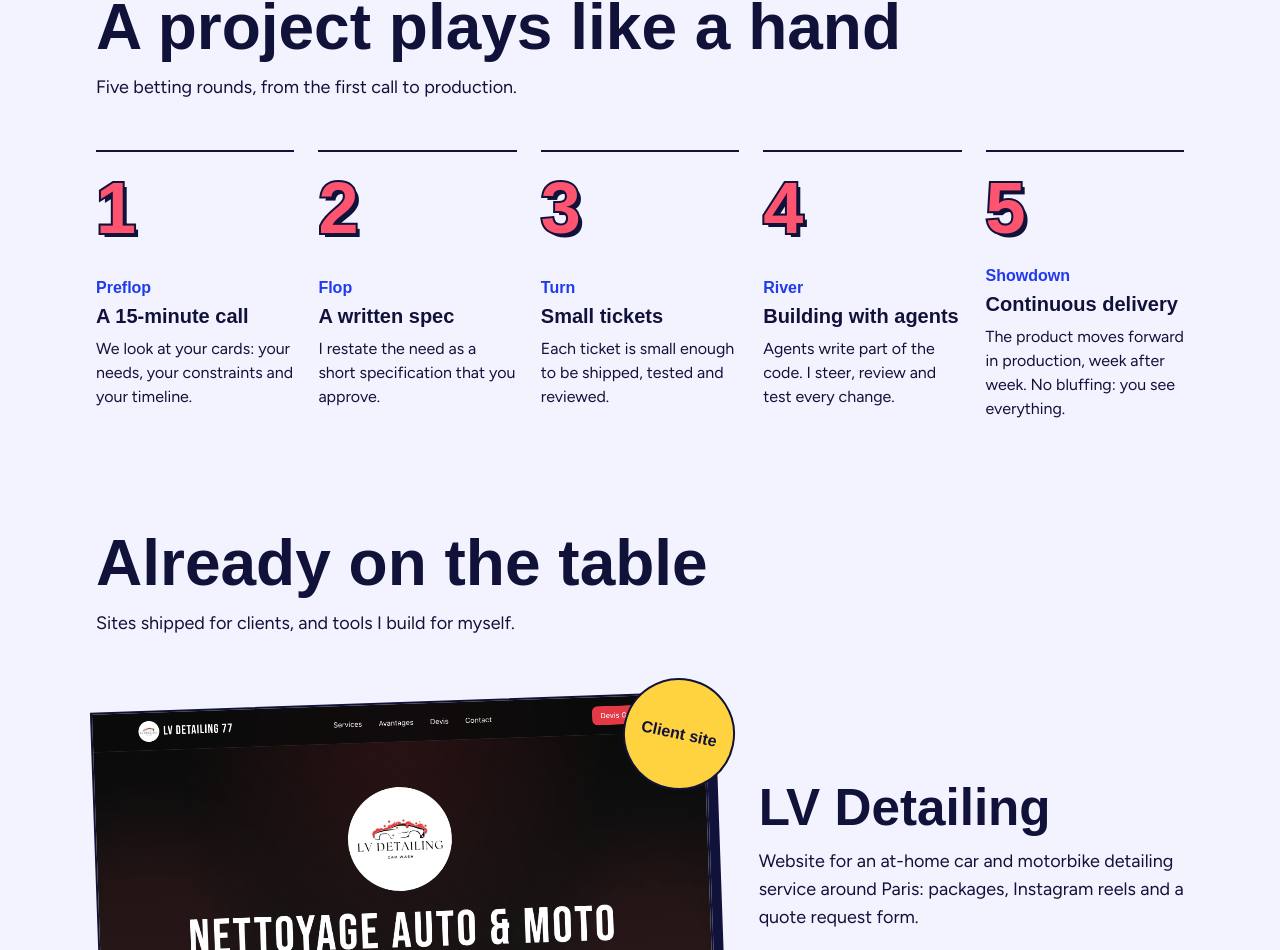
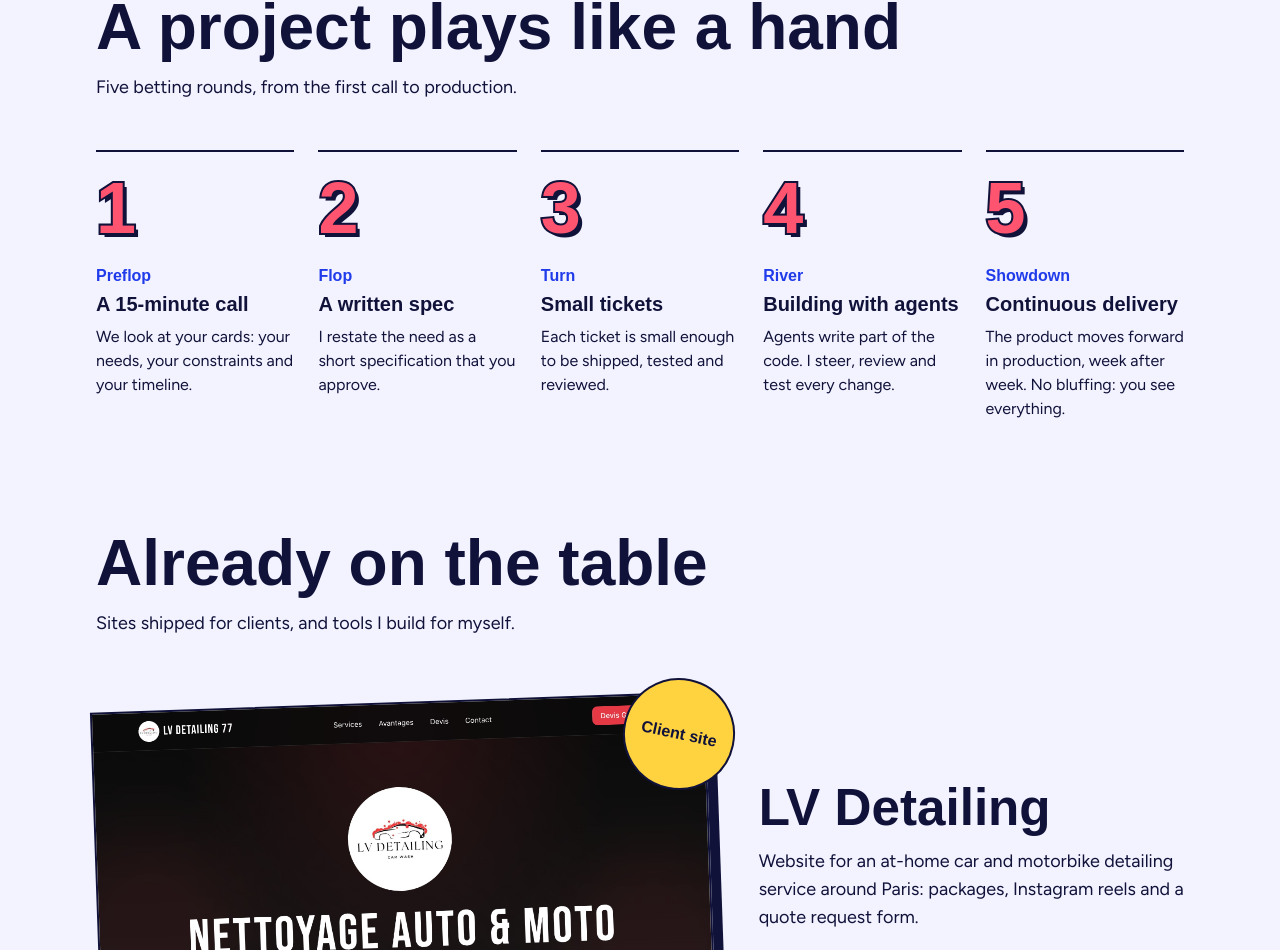
Before and after one commit to tyloo/tyloo.fr, a Next.js app: page /en in a window 1280 px wide. Shown: the part 1257-2207 px from the top of the page. Built offline with nearby package versions, Linux system fonts and the light colour scheme; a web font is replaced by a local one.

Commit message:
fix: align the process steps across columns
Each step spans four shared subgrid rows on wide screens, so labels, titles and details line up whatever their length.

Refs #5

```diff
--- a/components/home/steps.tsx
+++ b/components/home/steps.tsx
@@ -9,17 +9,16 @@ export function Steps({ dict }: { dict: Dictionary }) {
         {dict.steps.heading}
       </h2>
       <p className="mt-4 mb-0 max-w-[50ch]">{dict.steps.intro}</p>
-      <ol className="m-0 mt-12 grid list-none gap-8 p-0 lg:grid-cols-5 lg:gap-6">
+      {/* On wide screens each step spans four shared rows (subgrid), so numerals, labels, titles and details line up across columns. */}
+      <ol className="m-0 mt-12 grid list-none gap-8 p-0 lg:grid-cols-5 lg:grid-rows-[repeat(4,auto)] lg:gap-x-6 lg:gap-y-0">
         {dict.steps.items.map((step, i) => (
-          <li key={step.street} className="grid grid-cols-[4.5rem_1fr] gap-x-4 border-ink border-t-2 pt-5 lg:grid-cols-1">
-            <span aria-hidden="true" className={`${styles.numeral} font-display text-[4.5rem] font-black leading-none [font-stretch:120%]`}>
+          <li key={step.street} className="grid grid-cols-[4.5rem_1fr] content-start gap-x-4 border-ink border-t-2 pt-5 lg:row-span-4 lg:grid-cols-1 lg:grid-rows-subgrid">
+            <span aria-hidden="true" className={`${styles.numeral} row-span-3 font-display text-[4.5rem] font-black leading-none [font-stretch:120%] lg:row-span-1 lg:mb-5`}>
               {i + 1}
             </span>
-            <div className="lg:mt-5">
-              <p className="m-0 font-display text-base font-bold text-cobalt [font-stretch:110%]">{step.street}</p>
-              <h3 className="m-0 mt-1 font-display text-[1.0625rem] font-extrabold leading-tight xl:text-xl">{step.title}</h3>
-              <p className="mt-2 mb-0 text-base">{step.detail}</p>
-            </div>
+            <p className="col-start-2 m-0 font-display text-base font-bold text-cobalt [font-stretch:110%] lg:col-start-1">{step.street}</p>
+            <h3 className="col-start-2 m-0 mt-1 font-display text-[1.0625rem] font-extrabold leading-tight lg:col-start-1 xl:text-xl">{step.title}</h3>
+            <p className="col-start-2 mt-2 mb-0 text-base lg:col-start-1">{step.detail}</p>
           </li>
         ))}
       </ol>
```
